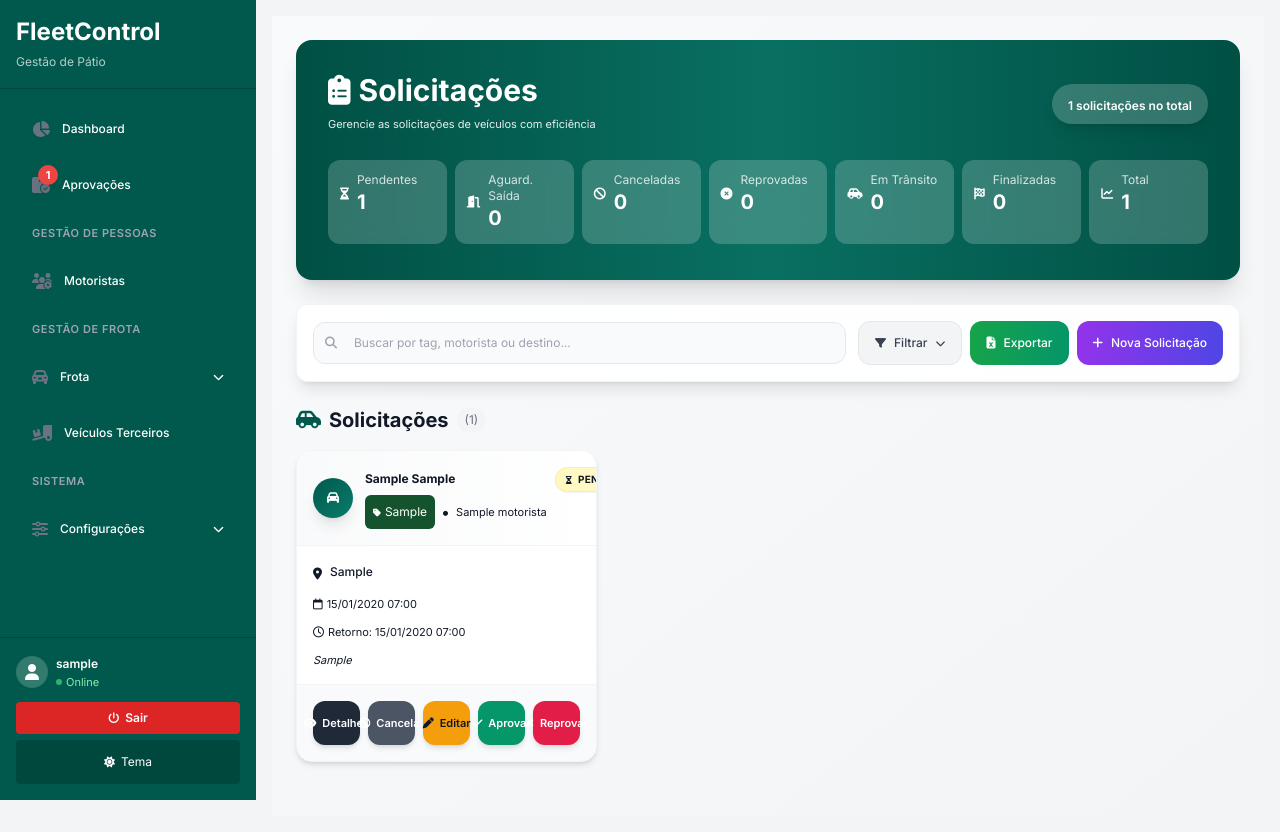
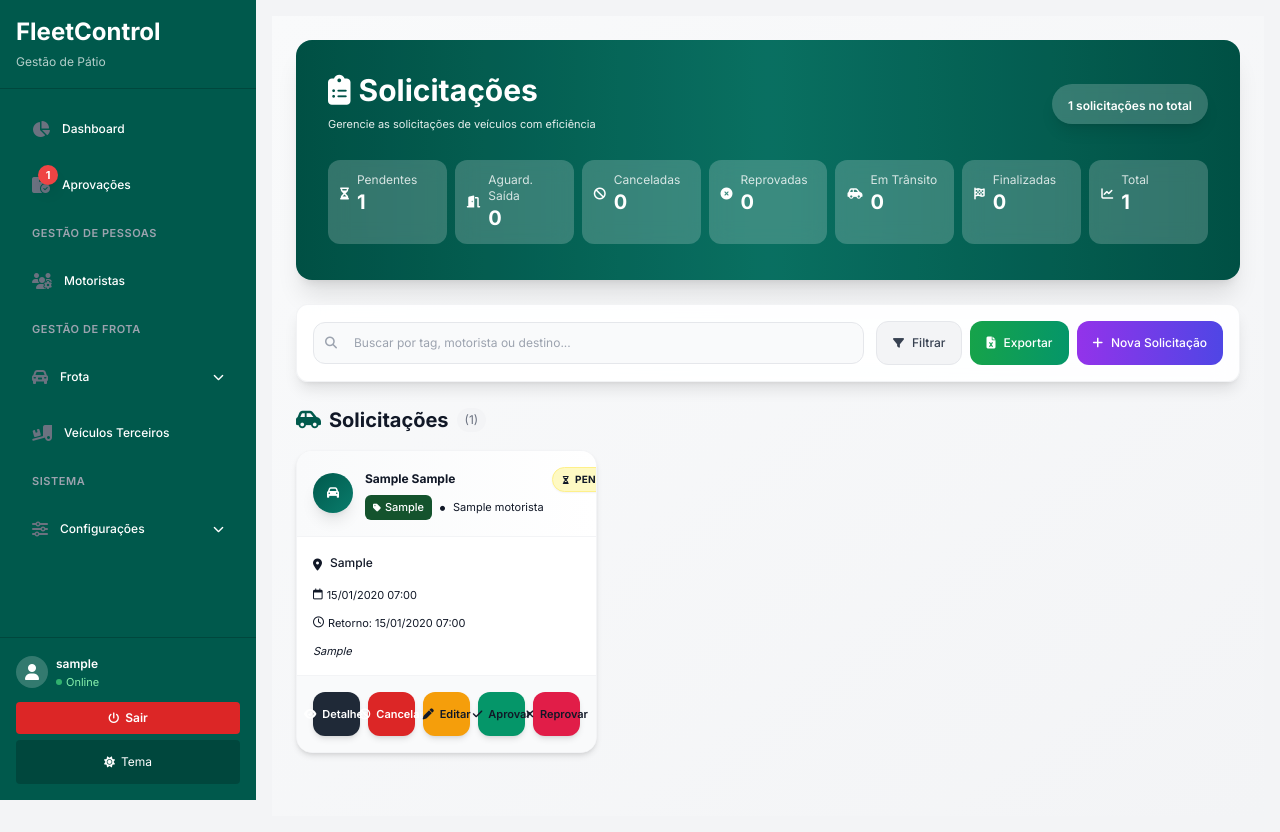
Before and after one commit to Rogeroliveir4/fleetcontrol, a Django app: page /solicitacoes/gestor/ in a window 1280 px wide. Run offline with Django 5.2, Linux system fonts and the light colour scheme; a user stored in the database is signed in; tables that the repository leaves empty hold one stand-in row (values such as "Sample post"); some libraries are stand-ins or nearby versions.

Commit message:
Ajuste na tela de aprovaçoes

```diff
--- a/solicitacoes/templates/solicitacoes/gestor_listar.html
+++ b/solicitacoes/templates/solicitacoes/gestor_listar.html
@@ -9,7 +9,7 @@
 
     <!-- HEADER SECTION -->
     <div class="mb-4 md:mb-6">
-        <!-- BANNER - Enhanced with animation -->
+        <!-- BANNER -->
         <div class="relative overflow-hidden rounded-2xl bg-gradient-to-r from-[#00594C] via-[#0A7C6C] to-[#00594C] p-4 md:p-8 text-white shadow-xl mb-4 md:mb-6 transform transition-all duration-300 hover:shadow-2xl">
             <div class="absolute inset-0 bg-black/10"></div>
             <div class="relative z-10">
@@ -28,7 +28,7 @@
                     </div>
                 </div>
 
-                <!-- STATS BAR - Modern glassmorphism -->
+                <!-- STATS BAR -->
                 <div class="mt-3 md:mt-6 overflow-x-auto md:overflow-visible pb-1 -mx-1 px-1 md:mx-0 md:px-0">
                     <div class="flex md:grid md:grid-cols-7 gap-2 min-w-max md:min-w-0">
                         <a href="?status=PENDENTE" class="stat-card group bg-white/20 backdrop-blur-sm rounded-xl p-2 md:p-3 hover:bg-white/30 transition-all flex-shrink-0 w-20 md:w-auto transform hover:scale-105">
@@ -105,7 +105,7 @@
             </div>
         </div>
 
-        <!-- CONTROL BAR - Enhanced -->
+        <!-- CONTROL BAR -->
         <div class="bg-white/90 dark:bg-gray-800/90 backdrop-blur-md rounded-xl shadow-lg p-3 md:p-4 mb-4 border border-gray-200/50 dark:border-gray-700/50">
             <form method="get" id="mainForm">
                 <div class="flex flex-col md:flex-row md:items-center gap-3">
@@ -136,60 +136,14 @@
                     <!-- ACTION BUTTONS -->
                     <div class="flex flex-wrap gap-2">
                         <!-- FILTER BUTTON - Desktop -->
-                        <div class="relative hidden md:block" x-data="{ open: false }">
-                            <button type="button" @click="open = !open"
-                                    class="flex items-center justify-center gap-2 px-4 py-2.5 rounded-xl text-sm font-medium
+                        <button type="button" id="filterButtonDesktop"
+                                class="hidden md:flex items-center justify-center gap-2 px-4 py-2.5 rounded-xl text-sm font-medium
                                        bg-gray-100 dark:bg-gray-700 text-gray-700 dark:text-gray-300
                                        border border-gray-200 dark:border-gray-600
                                        hover:bg-gray-200 dark:hover:bg-gray-600 transition-all duration-200 hover:shadow-md">
                             <i class="fa-solid fa-filter text-xs"></i>
                             <span>Filtrar</span>
-                                <i class="fa-solid fa-chevron-down text-[10px] transition-transform duration-200" :class="{'rotate-180': open}"></i>
                         </button>
-
-                            <!-- DROPDOWN MENU -->
-                            <div x-show="open" x-transition:enter="transition ease-out duration-200" x-transition:enter-start="opacity-0 translate-y-2" x-transition:enter-end="opacity-100 translate-y-0" x-transition:leave="transition ease-in duration-150" x-transition:leave-start="opacity-100 translate-y-0" x-transition:leave-end="opacity-0 translate-y-2" @click.outside="open = false"
-                                 class="absolute right-0 mt-2 w-80 bg-white dark:bg-gray-800 rounded-xl shadow-2xl border border-gray-200 dark:border-gray-700 z-50 p-5">
-                                <div class="space-y-4">
-                                    <div>
-                                        <label class="block text-xs font-semibold text-gray-700 dark:text-gray-300 mb-2 uppercase tracking-wide">Status</label>
-                                        <select name="status"
-                                            class="w-full px-3 py-2 rounded-lg bg-gray-100 dark:bg-gray-700 text-sm text-gray-900 dark:text-white border-0 focus:ring-2 focus:ring-[#00594C]">
-                                            <option value="">Todos os status</option>
-                                            {% for key, label in SolicitacaoVeiculo.STATUS_CHOICES %}
-                                                {% if key != "AGUARDANDO_CHECKLIST" and key != "AGUARDANDO_CHECKLIST_RETORNO" %}
-                                                    <option value="{{ key }}" {% if request.GET.status == key %}selected{% endif %}>
-                                                        {{ label }}
-                                                    </option>
-                                                {% endif %}
-                                            {% endfor %}
-                                        </select>
-                                    </div>
-                                    <div class="grid grid-cols-2 gap-3">
-                                        <div>
-                                            <label class="block text-xs font-semibold text-gray-700 dark:text-gray-300 mb-2 uppercase tracking-wide">De</label>
-                                            <input type="date" name="inicio" value="{{ request.GET.inicio }}"
-                                                class="w-full px-3 py-2 rounded-lg bg-gray-100 dark:bg-gray-700 text-sm focus:ring-2 focus:ring-[#00594C]">
-                                        </div>
-                                        <div>
-                                            <label class="block text-xs font-semibold text-gray-700 dark:text-gray-300 mb-2 uppercase tracking-wide">Até</label>
-                                            <input type="date" name="fim" value="{{ request.GET.fim }}"
-                                                class="w-full px-3 py-2 rounded-lg bg-gray-100 dark:bg-gray-700 text-sm focus:ring-2 focus:ring-[#00594C]">
-                                        </div>
-                                    </div>
-                                    <div class="flex gap-3 pt-2">
-                                        <a href="{% url 'gestor_solicitacoes' %}"
-                                            class="flex-1 px-3 py-2 bg-gray-200 dark:bg-gray-700 text-center rounded-lg text-sm font-medium hover:bg-gray-300 dark:hover:bg-gray-600 transition-colors">
-                                            Limpar
-                                        </a>
-                                        <button type="submit"
-                                            class="flex-1 px-3 py-2 bg-gradient-to-r from-[#00594C] to-[#0A7C6C] text-white rounded-lg text-sm font-medium hover:shadow-lg transition-all">
-                                            Aplicar
-                                        </button>
-                                    </div>
-                                </div>
-                            </div>
-                        </div>
 
                         <!-- FILTER MOBILE -->
                         <button type="button" onclick="openModalFiltro()"
@@ -260,7 +214,7 @@
         </div>
     </div>
 
-    <!-- SOLICITAÇÕES SECTION - Enhanced Cards -->
+    <!-- SOLICITAÇÕES SECTION -->
     <div>
         <div class="flex items-center justify-between mb-4">
             <h2 class="text-lg md:text-xl font-bold text-gray-900 dark:text-white flex items-center gap-2">
@@ -289,7 +243,7 @@
                                 </h3>
 
                                 <div class="flex items-center gap-1.5 mt-1">
-                                    <span class=" inline-flex items-center gap-1 px-2 py-2 rounded-md bg-green-900 dark:bg-green-900 !text-white dark:text-gray-300 font-sans text-[12px] ">
+                                    <span class="inline-flex items-center gap-1 px-2 py-1 rounded-md bg-green-900 !text-white text-[11px] font-medium">
                                         <i class="fa-solid fa-tag text-[9px] !text-white"></i>
                                         {{ s.veiculo.tag_interna|default:s.veiculo.placa }}
                                     </span>
@@ -331,12 +285,11 @@
                     {% endif %}
                 </div>
 
-                <!-- CARD ACTIONS - Modern Button Grid -->
+                <!-- CARD ACTIONS -->
                 <div class="p-4 bg-gray-50 dark:bg-gray-900/50 border-t border-gray-100 dark:border-gray-700">
                     <div class="grid grid-cols-2 sm:grid-cols-5 gap-2">
-                        <!-- Details Button -->
                         <a href="{% url 'detalhes_solicitacao' s.id %}"
-                           class="flex items-center justify-center gap-1.5 px-2 py-2 rounded-xl text-xs font-semibold
+                           class="flex items-center justify-center gap-1.5 px-2 py-1 rounded-xl text-xs font-semibold
                                    bg-gray-800 hover:bg-blue-600 text-white shadow-md hover:shadow-lg
                                    transition-all duration-200 transform hover:scale-105">
                             <i class="fa-solid fa-eye text-xs !text-white"></i>
@@ -344,11 +297,10 @@
                             <span class="md:hidden !text-white">Ver</span>
                         </a>
 
-                        <!-- Cancel Button -->
                         {% if s.status == "PENDENTE" or s.status == "AGUARDANDO_SAIDA_PORTARIA" %}
                             <button onclick="openCancelarModal({{ s.id }})"
                                     class="flex items-center justify-center gap-1.5 px-2 py-2 rounded-xl text-xs font-semibold
-                                           bg-gray-600 hover:bg-red-600 text-white shadow-md hover:shadow-lg
+                                           bg-red-600 hover:bg-red-600 !text-white shadow-md hover:shadow-lg
                                            transition-all duration-200 transform hover:scale-105">
                                 <i class="fa-solid fa-ban text-xs !text-white"></i>
                                 <span class="hidden md:inline !text-white">Cancelar</span>
@@ -358,7 +310,6 @@
                             <div class="hidden sm:block"></div>
                         {% endif %}
 
-                        <!-- Edit Button -->
                         {% if s.status == "PENDENTE" or s.status == "AGUARDANDO_SAIDA_PORTARIA" %}
                             <a href="{% url 'editar_solicitacao' s.id %}"
                                class="flex items-center justify-center gap-1.5 px-2 py-2 rounded-xl text-xs font-semibold
@@ -372,29 +323,27 @@
                             <div class="hidden sm:block"></div>
                         {% endif %}
 
-                        <!-- Approve Button -->
                         {% if s.status == "PENDENTE" %}
                             <button onclick="openAprovarModal({{ s.id }})"
                                     class="flex items-center justify-center gap-1.5 px-2 py-2 rounded-xl text-xs font-semibold
                                            bg-emerald-600 hover:bg-emerald-700 text-white shadow-md hover:shadow-lg
                                            transition-all duration-200 transform hover:scale-105">
-                                <i class="fa-solid fa-check text-xs !text-white"></i>
-                                <span class="hidden md:inline !text-white">Aprovar</span>
-                                <span class="md:hidden !text-white">Aprovar</span>
+                                <i class="fa-solid fa-check text-xs text-white"></i>
+                                <span class="hidden md:inline text-white">Aprovar</span>
+                                <span class="md:hidden text-white">Aprovar</span>
                             </button>
                         {% else %}
                             <div class="hidden sm:block"></div>
                         {% endif %}
 
-                        <!-- Reject Button -->
                         {% if s.status == "PENDENTE" %}
                             <button onclick="openReprovarModal({{ s.id }})"
                                     class="flex items-center justify-center gap-1.5 px-2 py-2 rounded-xl text-xs font-semibold
                                            bg-rose-600 hover:bg-rose-700 text-white shadow-md hover:shadow-lg
                                            transition-all duration-200 transform hover:scale-105">
-                                <i class="fa-solid fa-xmark text-xs !text-white"></i>
-                                <span class="hidden md:inline !text-white">Reprovar</span>
-                                <span class="md:hidden !text-white">Reprovar</span>
+                                <i class="fa-solid fa-xmark text-xs text-white"></i>
+                                <span class="hidden md:inline text-white">Reprovar</span>
+                                <span class="md:hidden text-white">Reprovar</span>
                             </button>
                         {% else %}
                             <div class="hidden sm:block"></div>
@@ -405,7 +354,7 @@
             {% endfor %}
         </div>
 
-        <!-- PAGINATION - Enhanced -->
+        <!-- PAGINATION -->
         {% if solicitacoes.has_other_pages %}
         <div class="mt-6 md:mt-8 flex justify-center">
             <div class="flex items-center gap-1.5 bg-white dark:bg-gray-800 rounded-xl shadow-sm border border-gray-200 dark:border-gray-700 p-1">
@@ -451,8 +400,63 @@
     </div>
 </div>
 
+<!-- FILTER MODAL - Desktop (aparece na frente de tudo) -->
+<div id="filterModal" class="fixed inset-0 bg-black/60 backdrop-blur-sm hidden items-center justify-center z-[99999] p-4">
+    <div class="bg-white dark:bg-gray-800 rounded-2xl w-full max-w-md shadow-2xl transform transition-all">
+        <div class="p-5 border-b border-gray-100 dark:border-gray-700">
+            <div class="flex items-center justify-between">
+                <div class="flex items-center gap-3">
+                    <div class="w-10 h-10 rounded-full bg-gradient-to-r from-[#00594C] to-[#0A7C6C] flex items-center justify-center shadow-lg">
+                        <i class="fa-solid fa-filter text-white text-lg"></i>
+                    </div>
+                    <h2 class="text-xl font-bold text-gray-900 dark:text-white">Filtrar Solicitações</h2>
+                </div>
+                <button onclick="closeFilterModal()" class="p-2 hover:bg-gray-100 dark:hover:bg-gray-700 rounded-xl transition-all">
+                    <i class="fa-solid fa-xmark text-xl text-gray-500"></i>
+                </button>
+            </div>
+        </div>
+        <div class="p-5 space-y-4">
+            <div>
+                <label class="block text-sm font-bold text-gray-700 dark:text-gray-300 mb-2">Status</label>
+                <select id="filterStatus"
+                    class="w-full px-3 py-2.5 rounded-xl bg-gray-100 dark:bg-gray-700 text-sm text-gray-900 dark:text-white border-0 focus:ring-2 focus:ring-[#00594C]">
+                    <option value="">Todos os status</option>
+                    {% for key, label in SolicitacaoVeiculo.STATUS_CHOICES %}
+                        {% if key != "AGUARDANDO_CHECKLIST" and key != "AGUARDANDO_CHECKLIST_RETORNO" %}
+                            <option value="{{ key }}" {% if request.GET.status == key %}selected{% endif %}>
+                                {{ label }}
+                            </option>
+                        {% endif %}
+                    {% endfor %}
+                </select>
+            </div>
+            <div>
+                <label class="block text-sm font-bold text-gray-700 dark:text-gray-300 mb-2">Data inicial</label>
+                <input type="date" id="filterInicio" value="{{ request.GET.inicio }}"
+                    class="w-full px-3 py-2.5 rounded-xl bg-gray-100 dark:bg-gray-700 text-sm focus:ring-2 focus:ring-[#00594C]">
+            </div>
+            <div>
+                <label class="block text-sm font-bold text-gray-700 dark:text-gray-300 mb-2">Data final</label>
+                <input type="date" id="filterFim" value="{{ request.GET.fim }}"
+                    class="w-full px-3 py-2.5 rounded-xl bg-gray-100 dark:bg-gray-700 text-sm focus:ring-2 focus:ring-[#00594C]">
+            </div>
+            <div class="flex gap-3 pt-4">
+                <a href="{% url 'gestor_solicitacoes' %}"
+                    class="flex-1 px-4 py-3 bg-gray-200 dark:bg-gray-700 text-gray-700 dark:text-gray-300 rounded-xl text-center text-sm font-bold hover:bg-gray-300 transition-colors">
+                    Limpar
+                </a>
+                <button type="button" onclick="applyFilter()"
+                    class="flex-1 px-4 py-3 bg-gradient-to-r from-[#00594C] to-[#0A7C6C] text-white rounded-xl text-sm font-bold hover:shadow-lg transition-all">
+                    Aplicar
+                </button>
+            </div>
+        </div>
+    </div>
+</div>
+
 <!-- MOBILE FILTER MODAL -->
-<div id="modalFiltroMobile" class="fixed inset-0 bg-black/60 backdrop-blur-sm hidden items-end justify-center z-[200] md:hidden">
+<div id="modalFiltroMobile" class="fixed inset-0 bg-black/60 backdrop-blur-sm hidden items-end justify-center z-[99999] md:hidden">
     <div class="bg-white dark:bg-gray-800 rounded-t-2xl w-full max-h-[85vh] overflow-hidden animate-slide-up shadow-2xl">
         <div class="sticky top-0 z-10 p-4 border-b border-gray-200 dark:border-gray-700 bg-white dark:bg-gray-800">
             <div class="flex items-center justify-between">
@@ -468,7 +472,7 @@
         <div class="p-5 space-y-5 overflow-y-auto">
             <div>
                 <label class="block text-sm font-bold text-gray-700 dark:text-gray-300 mb-2">Status</label>
-                <select name="status_mobile" id="status_mobile"
+                <select id="status_mobile"
                     class="w-full px-3 py-2.5 rounded-xl bg-gray-100 dark:bg-gray-700 text-sm text-gray-900 dark:text-white border-0 focus:ring-2 focus:ring-[#00594C]">
                     <option value="">Todos</option>
                     {% for key, label in SolicitacaoVeiculo.STATUS_CHOICES %}
@@ -482,12 +486,12 @@
             </div>
             <div>
                 <label class="block text-sm font-bold text-gray-700 dark:text-gray-300 mb-2">Data inicial</label>
-                <input type="date" name="inicio_mobile" id="inicio_mobile" value="{{ request.GET.inicio }}"
+                <input type="date" id="inicio_mobile" value="{{ request.GET.inicio }}"
                     class="w-full px-3 py-2.5 rounded-xl bg-gray-100 dark:bg-gray-700 text-sm focus:ring-2 focus:ring-[#00594C]">
             </div>
             <div>
                 <label class="block text-sm font-bold text-gray-700 dark:text-gray-300 mb-2">Data final</label>
-                <input type="date" name="fim_mobile" id="fim_mobile" value="{{ request.GET.fim }}"
+                <input type="date" id="fim_mobile" value="{{ request.GET.fim }}"
                     class="w-full px-3 py-2.5 rounded-xl bg-gray-100 dark:bg-gray-700 text-sm focus:ring-2 focus:ring-[#00594C]">
             </div>
             <div class="flex gap-3 pt-4">
@@ -495,7 +499,7 @@
                     class="flex-1 px-4 py-3 bg-gray-200 dark:bg-gray-700 text-gray-700 dark:text-gray-300 rounded-xl text-center text-sm font-bold hover:bg-gray-300 transition-colors">
                     Limpar
                 </a>
-                <button type="button" onclick="aplicarFiltroMobile()"
+                <button type="button" onclick="applyMobileFilter()"
                     class="flex-1 px-4 py-3 bg-gradient-to-r from-[#00594C] to-[#0A7C6C] text-white rounded-xl text-sm font-bold hover:shadow-lg transition-all">
                     Aplicar
                 </button>
@@ -505,7 +509,7 @@
 </div>
 
 <!-- APPROVE MODAL -->
-<div id="modalAprovar" class="fixed inset-0 bg-black/60 backdrop-blur-sm hidden items-center justify-center z-[100] p-4">
+<div id="modalAprovar" class="fixed inset-0 bg-black/60 backdrop-blur-sm hidden items-center justify-center z-[99999] p-4">
     <div class="bg-white dark:bg-gray-800 rounded-2xl w-full max-w-md shadow-2xl transform transition-all">
         <div class="p-5 border-b border-gray-100 dark:border-gray-700">
             <div class="flex items-center justify-between">
@@ -535,7 +539,7 @@
 </div>
 
 <!-- REJECT MODAL -->
-<div id="modalReprovar" class="fixed inset-0 bg-black/60 backdrop-blur-sm hidden items-center justify-center z-[100] p-4">
+<div id="modalReprovar" class="fixed inset-0 bg-black/60 backdrop-blur-sm hidden items-center justify-center z-[99999] p-4">
     <div class="bg-white dark:bg-gray-800 rounded-2xl w-full max-w-md shadow-2xl">
         <div class="p-5 border-b border-gray-100 dark:border-gray-700">
             <div class="flex items-center justify-between">
@@ -565,13 +569,13 @@
 </div>
 
 <!-- CANCEL MODAL -->
-<div id="modalCancelar" class="fixed inset-0 bg-black/60 backdrop-blur-sm hidden items-center justify-center z-[100] p-4">
+<div id="modalCancelar" class="fixed inset-0 bg-black/60 backdrop-blur-sm hidden items-center justify-center z-[99999] p-4">
     <div class="bg-white dark:bg-gray-800 rounded-2xl w-full max-w-md shadow-2xl">
         <div class="p-5 border-b border-gray-100 dark:border-gray-700">
             <div class="flex items-center justify-between">
                 <div class="flex items-center gap-3">
                     <div class="w-10 h-10 rounded-full bg-gradient-to-r from-gray-600 to-gray-700 flex items-center justify-center shadow-lg">
-                        <i class="fa-solid fa-ban !text-white text-lg"></i>
+                        <i class="fa-solid fa-ban text-white text-lg"></i>
                     </div>
                     <h2 class="text-xl font-bold text-gray-900 dark:text-white">Cancelar Solicitação</h2>
                 </div>
@@ -613,7 +617,6 @@
         animation: slide-up 0.3s ease-out;
     }
 
-    /* Custom scrollbar for modals */
     .overflow-y-auto::-webkit-scrollbar {
         width: 6px;
     }
@@ -632,7 +635,6 @@
         background: #a8a8a8;
     }
 
-    /* Line clamp utility */
     .line-clamp-2 {
         display: -webkit-box;
         -webkit-line-clamp: 2;
@@ -642,7 +644,35 @@
 </style>
 
 <script>
-// Mobile filter modal functions
+// Filter Modal functions
+function openFilterModal() {
+    document.getElementById('filterModal').classList.remove('hidden');
+    document.getElementById('filterModal').classList.add('flex');
+    document.body.style.overflow = 'hidden';
+}
+
+function closeFilterModal() {
+    document.getElementById('filterModal').classList.add('hidden');
+    document.getElementById('filterModal').classList.remove('flex');
+    document.body.style.overflow = '';
+}
+
+function applyFilter() {
+    const status = document.getElementById('filterStatus').value;
+    const inicio = document.getElementById('filterInicio').value;
+    const fim = document.getElementById('filterFim').value;
+    const search = '{{ request.GET.search|default:"" }}';
+
+    let url = '{% url "gestor_solicitacoes" %}?';
+    if (status) url += `status=${status}&`;
+    if (inicio) url += `inicio=${inicio}&`;
+    if (fim) url += `fim=${fim}&`;
+    if (search) url += `search=${search}&`;
+
+    window.location.href = url;
+}
+
+// Mobile filter functions
 function openModalFiltro() {
     document.getElementById('modalFiltroMobile').classList.remove('hidden');
     document.getElementById('modalFiltroMobile').classList.add('flex');
@@ -655,7 +685,7 @@ function closeModalFiltro() {
     document.body.style.overflow = '';
 }
 
-function aplicarFiltroMobile() {
+function applyMobileFilter() {
     const status = document.getElementById('status_mobile').value;
     const inicio = document.getElementById('inicio_mobile').value;
     const fim = document.getElementById('fim_mobile').value;
@@ -669,6 +699,9 @@ function aplicarFiltroMobile() {
 
     window.location.href = url;
 }
+
+// Attach click event to desktop filter button
+document.getElementById('filterButtonDesktop')?.addEventListener('click', openFilterModal);
 
 // Modal functions for approvals
 {% url 'aprovar_solicitacao' 0 as aprovar_url %}
@@ -721,6 +754,7 @@ document.addEventListener('keydown', function(e) {
         closeModal('modalAprovar');
         closeModal('modalReprovar');
         closeModal('modalCancelar');
+        closeFilterModal();
         closeModalFiltro();
     }
 });
@@ -730,6 +764,7 @@ document.addEventListener('click', function(e) {
     if (e.target.id === 'modalAprovar') closeModal('modalAprovar');
     if (e.target.id === 'modalReprovar') closeModal('modalReprovar');
     if (e.target.id === 'modalCancelar') closeModal('modalCancelar');
+    if (e.target.id === 'filterModal') closeFilterModal();
     if (e.target.id === 'modalFiltroMobile') closeModalFiltro();
 });
 
```
Lines whose indentation alone changed are shown as unchanged.
